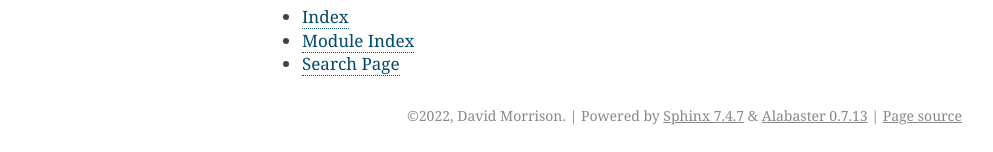
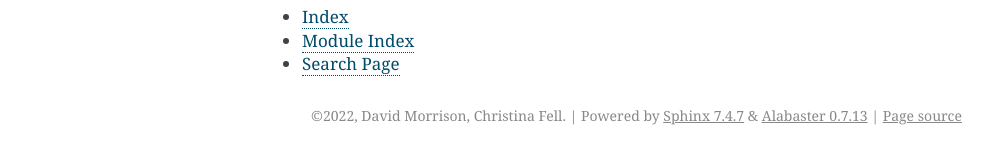
Before and after one commit to StAndrewsMedTech/wsipipe, a Sphinx documentation site: the page built from docs/index.rst, in a window 1280 px wide. Shown: the part 857-1009 px from the top of the page, without its empty margins (148-1141 px from the left). Built offline with Sphinx 7.4.7, drawn with Linux system fonts in a browser that asks for light colours.

```diff
--- a/docs/conf.py
+++ b/docs/conf.py
@@ -20,6 +20,7 @@
 import os
 import sys
 sys.path.insert(0, os.path.abspath('..'))
+sys.path.insert(0, os.path.abspath('../wsipipe'))
 
 import wsipipe
 
@@ -31,7 +32,7 @@ import wsipipe
 
 # Add any Sphinx extension module names here, as strings. They can be
 # extensions coming with Sphinx (named 'sphinx.ext.*') or your custom ones.
-extensions = ['sphinx.ext.autodoc', 'sphinx.ext.viewcode']
+extensions = ['sphinx.ext.autodoc', 'sphinx.ext.viewcode', 'sphinx.ext.napoleon']
 
 # Add any paths that contain templates here, relative to this directory.
 templates_path = ['_templates']
@@ -47,8 +48,8 @@ master_doc = 'index'
 
 # General information about the project.
 project = 'wsipipe'
-copyright = "2022, David Morrison"
-author = "David Morrison"
+copyright = "2022, David Morrison, Christina Fell"
+author = "David Morrison, Christina Fell"
 
 # The version info for the project you're documenting, acts as replacement
 # for |version| and |release|, also used in various other places throughout
@@ -157,3 +158,9 @@ texinfo_documents = [
      'One line description of project.',
      'Miscellaneous'),
 ]
+
+# -- Options for napoleon extension -----------------------------------
+
+# Uses google style docstrings instead of reStructuredText
+napoleon_google_docstring = True
+napoleon_numpy_docstring = False
```
